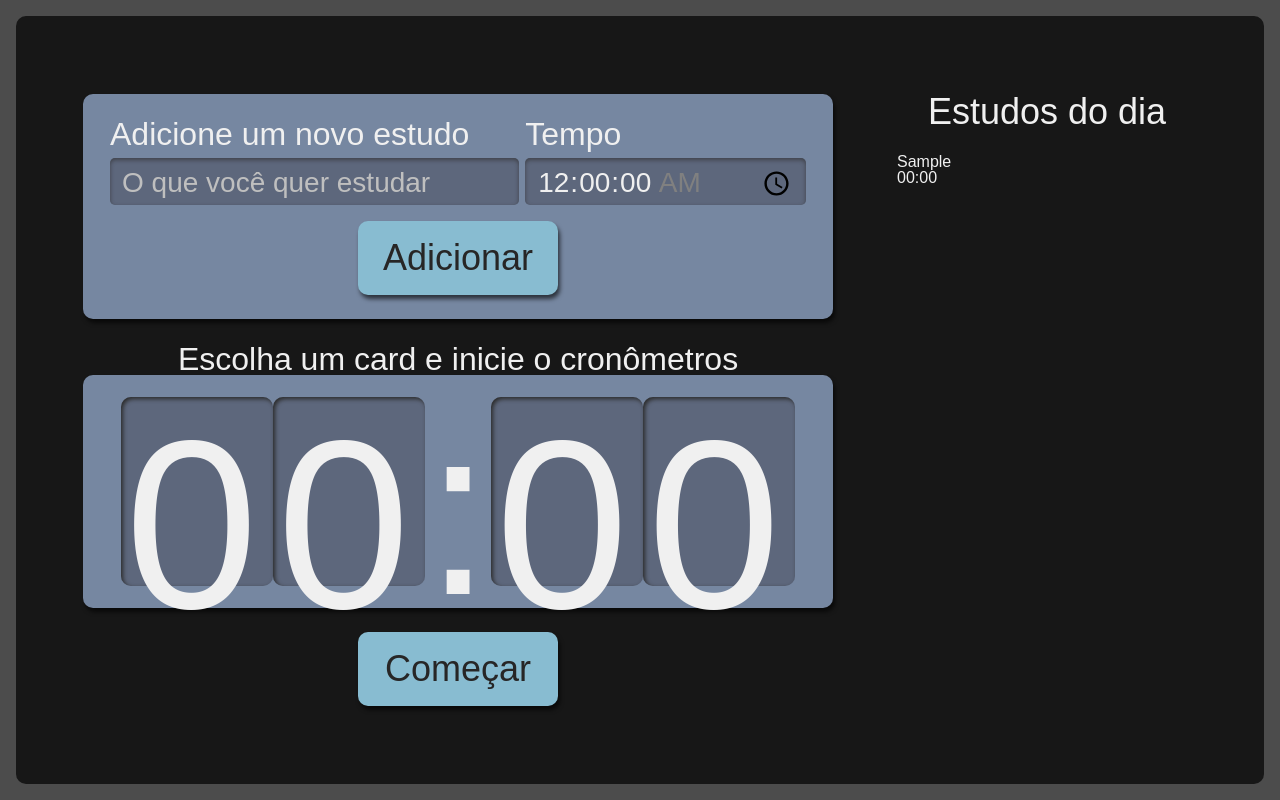
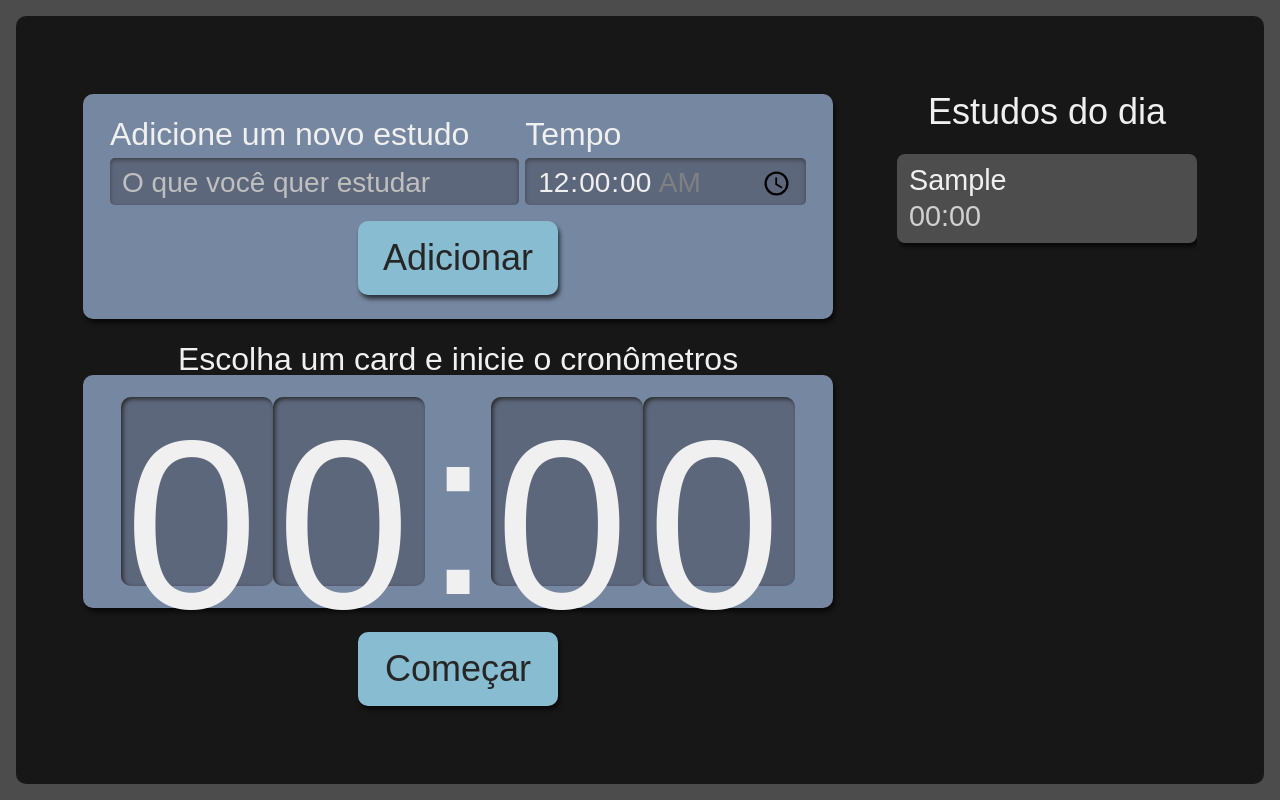
Before and after one commit to ylanaportela/alura-studies, a React (Create React App) app: page / in a window 1280 px wide. Both pictures are taken after typing "Sample" into the empty fields and a click on the button "Adicionar". Built offline with nearby package versions, Linux system fonts and the light colour scheme.

Commit message:
add categories of itarefa

```diff
--- a/src/components/List/Item/index.tsx
+++ b/src/components/List/Item/index.tsx
@@ -1,9 +1,22 @@
 import { Itarefa } from '../../../types/ITarefa'
-import style from '../List.module.scss'
+import style from './Item.module.scss'
 
-export default function Item({tarefa, tempo, selecionado, completado, id}: Itarefa) {
+
+interface Props extends Itarefa{
+    selecionaTarefa: (tarefaSelecionada: Itarefa) => void
+}
+
+
+export default function Item({tarefa, tempo, selecionado, completado, id, selecionaTarefa}: Props) {
+
     return (
-        <li className={style.item}>
+        <li className={`${style.item} ${selecionado ? style.itemSelecionado : ''}`} onClick={() => { selecionaTarefa({
+            tarefa,
+            tempo,
+            selecionado,
+            completado,
+            id
+        })}}>
             <h3>{tarefa}</h3>
             <span>{tempo}</span>
         </li>
```
